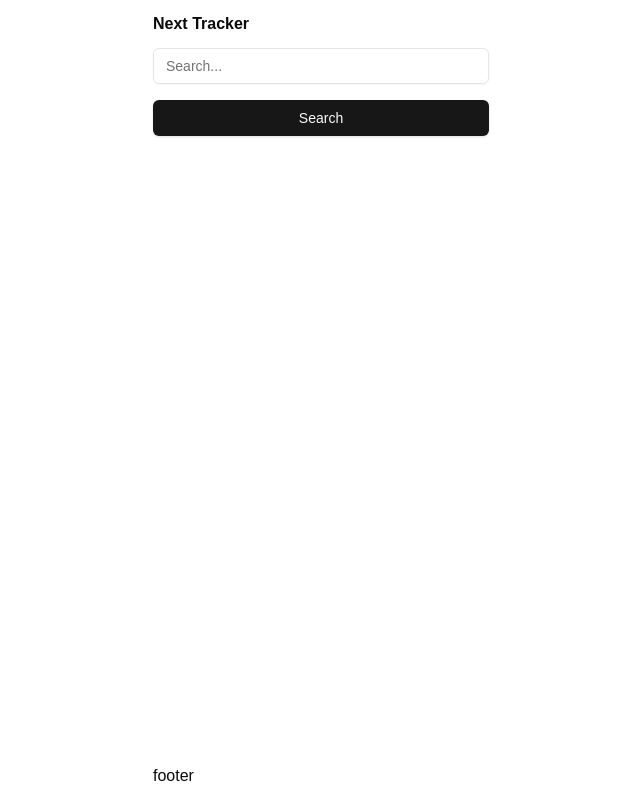
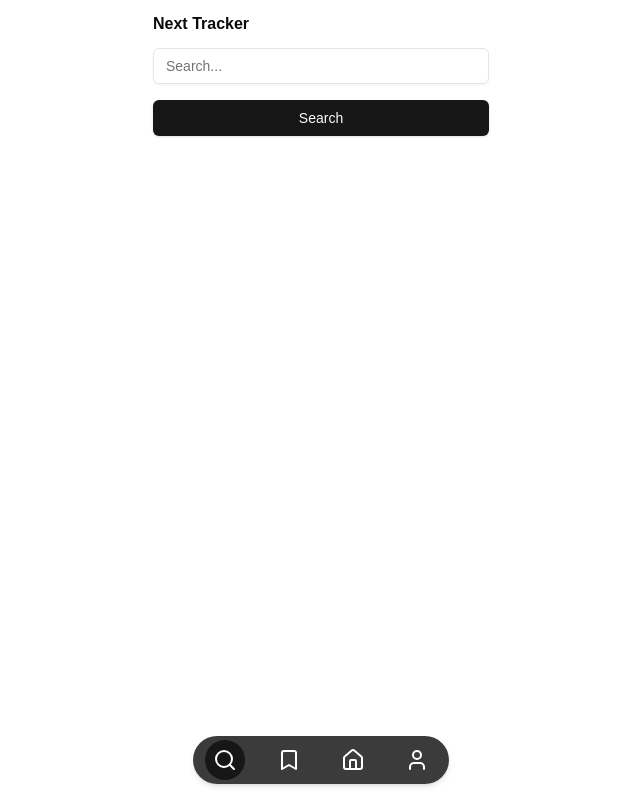
Before and after one commit to SajjadKiani/next-tracker, a Next.js app: page /search in a window 1280 px wide. Shown: the whole page, without its empty margins (319-959 px from the left). Built offline with nearby package versions, Linux system fonts and the light colour scheme.

Commit message:
bottom navbar

```diff
--- a/src/app/(app)/layout.js
+++ b/src/app/(app)/layout.js
@@ -1,3 +1,4 @@
+import Navbar from "@/components/layout/navbar";
 
 
 export default function Layout ({children, modal}) {
@@ -14,9 +15,7 @@ export default function Layout ({children, modal}) {
                     {children}
                 </main>
                 <footer className="pb-3">
-                    <p>
-                        footer
-                    </p>
+                    <Navbar />
                 </footer>
             </div>
             {modal}
--- a/src/app/(app)/page.js
+++ b/src/app/(app)/page.js
@@ -3,7 +3,7 @@
 import { Badge } from "@/components/ui/badge";
 import { Button } from "@/components/ui/button";
 import { Card, CardContent } from "@/components/ui/card";
-import { Bookmark, MoveRight } from "lucide-react";
+import { Bookmark, MoveRight, Search } from "lucide-react";
 import Image from "next/image";
 import Link from "next/link";
 import { Suspense, useEffect, useState } from "react";
@@ -94,8 +94,8 @@ export default function Page () {
                                 </Button>
                             }
                             <Button asChild>
-                                <Link href={'detail/' + token.tokenAddress}>
-                                    <MoveRight className="" />
+                                <Link href={'search/?q=' + token.tokenAddress}>
+                                    <Search className="" />
                                 </Link>
                             </Button>
                         </div>
--- /dev/null
+++ b/src/components/layout/navbar.jsx
@@ -0,0 +1,47 @@
+"use client"
+
+import React from 'react';
+import Link from 'next/link';
+import { HomeIcon, SearchIcon, BookmarkIcon, WalletIcon, UserIcon } from 'lucide-react';
+import { usePathname } from 'next/navigation';
+
+const Navbar = () => {
+    const pathname = usePathname()
+
+  const navItems = [
+    { to: '/search', icon: SearchIcon, label: 'Search' },
+    { to: '/bookmarks', icon: BookmarkIcon, label: 'Bookmarks' },
+    { to: '/', icon: HomeIcon, label: 'Home' },
+    { to: '/profile', icon: UserIcon, label: 'Profile' },
+  ];
+
+  const handleScrollToTop = () => {
+    window.scrollTo({ top: 0, behavior: 'smooth' });
+  }
+
+  return (
+    <nav className="fixed bottom-4 left-16 md:left-[40%] md:right-[40%] rounded-full shadow-md right-16 bg-[#262626]/90 py-1 max-w-sm">
+      <div className="flex justify-around items-center">
+        {navItems.map((item) => (
+          <Link
+            key={item.to}
+            href={item.to}
+            className={`p-2 flex gap-1 items-center transition-all duration-500 ease-in-out ${
+                pathname === item.to ? 'bg-primary text-white rounded-full ' : 'text-white'
+            }`}
+            onClick={() => handleScrollToTop()}
+          >
+            <item.icon className="h-6 w-6" />
+            {/* {location.pathname === item.to && (
+              <span className="text-xs font-bold">
+                {item.label}
+              </span>
+            )} */}
+          </Link>
+        ))}
+      </div>
+    </nav>
+  );
+};
+
+export default Navbar;
```
